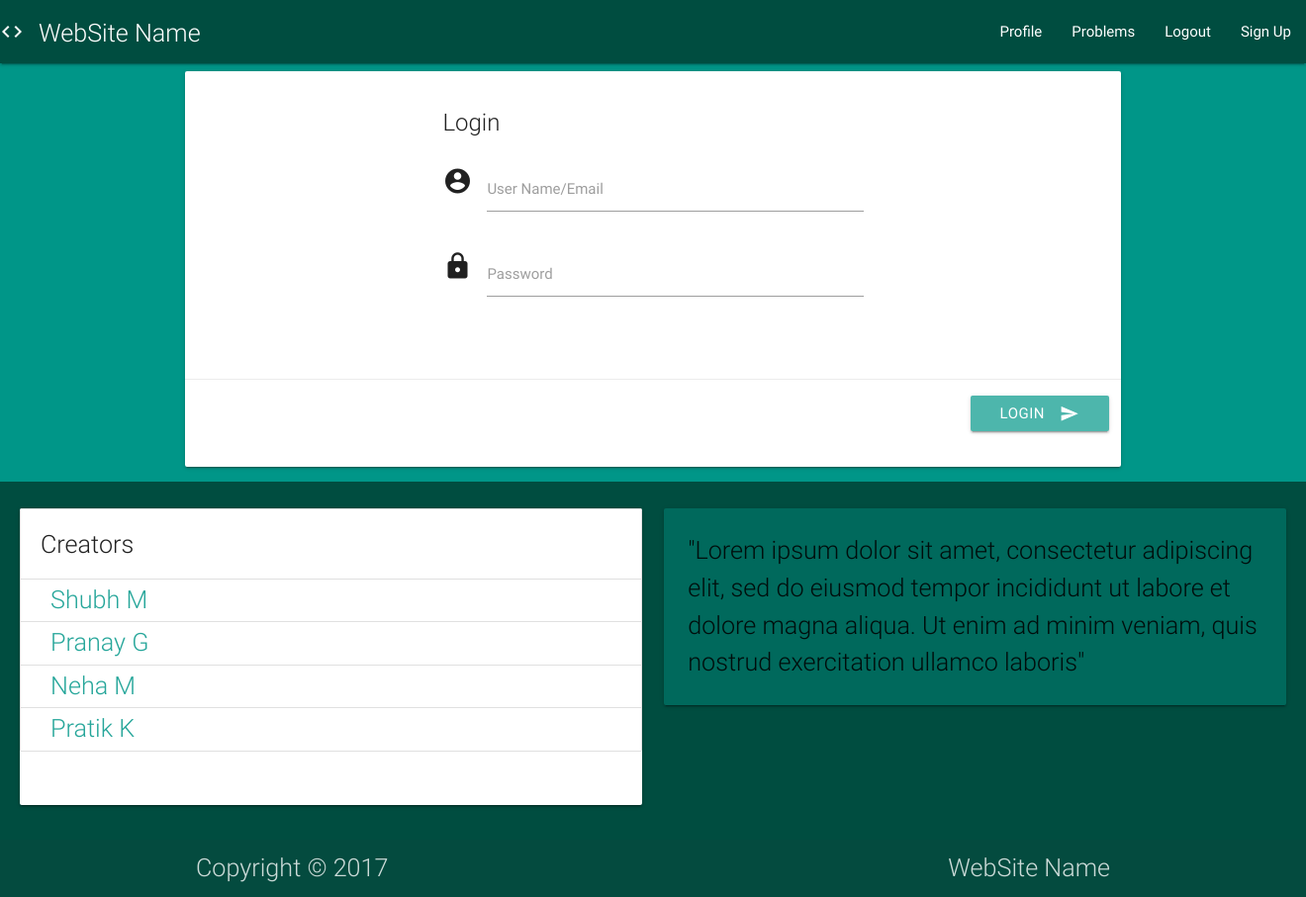
After one commit to Pk13055/effective-giggle, a Python web app: template Templates/loginpage.html in a window 1320 px wide. The commit adds this page. Shown: the whole page at 99% size. Run offline with Jinja, Linux system fonts and the light colour scheme; the template is opened without the code that fills it, so the values that code supplies are empty; some libraries are stand-ins or nearby versions.

Commit message:
Pages edited. Completed

```diff
--- /dev/null
+++ b/Templates/loginpage.html
@@ -0,0 +1,104 @@
+<!DOCTYPE html>
+<html>
+<head>
+	<title> Login </title>
+	<meta charset="utf-8">
+	<link href="../materialize/css/materialize.min.css" type="text/css" rel="stylesheet">
+	<script src="https://ajax.googleapis.com/ajax/libs/jquery/3.1.0/jquery.min.js"></script>
+	<script src="../materialize/js/materialize.min.js"></script>
+	<link href="https://fonts.googleapis.com/icon?family=Material+Icons" rel="stylesheet">
+	<style>
+	  body {
+	    display: flex;
+	    min-height: 100vh;
+	    flex-direction: column;
+	  }
+
+	  main {
+	    flex: 1 0 auto;
+	  }
+	</style>
+</head>
+<body class="teal">
+	<header>
+		<nav class="teal darken-4">
+	    	<div class="nav-wrapper">
+	      		<a href="#!" class="brand-logo"><i class="material-icons">code</i><span class="flow-text">WebSite Name</span></a>
+	      		<a href="#" data-activates="mobile-display" class="button-collapse"><i class="material-icons">menu</i></a>
+	      		<ul class="right hide-on-med-and-down">
+			        <li> <a href="#">Profile</a>  </li>
+			        <li> <a href="#">Problems</a>  </li>
+			        <li> <a href="#">Logout</a>  </li>
+			        <li> <a href="#">Sign Up</a>  </li>
+	      		</ul>
+		    	<ul class="side-nav" id="mobile-display">
+			        <li> <a href="#">Profile</a>  </li>
+			        <li> <a href="#">Problems</a>  </li>
+			        <li> <a href="#">Logout</a>  </li>
+			        <li> <a href="#">Sign Up</a>  </li>
+		      	</ul>
+	    	</div>
+		</nav>
+	</header>
+	<main>
+		<div class="container">
+			<div class="row card medium">
+				<form class="col s12 m6 offset-m3">
+					<div class="card-content">
+					<div class="row">
+					<h5 class=" card-title flow-text"> Login </h5>
+					</div>
+					<div class="row input-field">
+						<i class="material-icons prefix">account_circle</i>
+						<input id="icon_prefix" type="text" class="validate">
+						<label for="icon_prefix">User Name/Email</label>
+					</div>
+					<div class="row input-field">
+						<i class="material-icons prefix">https</i>
+						<input id="https" type="password" class="validate">
+						<label for="https">Password</label>
+					</div>
+					</div>
+					<div class="card-action">
+					<div class ="row">
+						<div class="right">
+							<button class="btn waves-effect waves-dark teal lighten-2" type="submit" name="action">Login
+								<i class="material-icons right">send</i>
+							</button>
+						</div>
+					</div>
+					</div>
+				</form>
+			</div>
+		</div>
+	</main>
+	<footer class="page-footer teal darken-4">
+			<div class="container" style="width:100%">
+				<div class="row">
+					<div class="col s12 m6">
+						<div class="card small">
+							  <div class="collection with-header">
+	        					<div class="collection-header active"><h5 class="flow-text">Creators</h5></div>
+						        <a class="collection-item flow-text">Shubh M</a>
+						        <a class="collection-item flow-text">Pranay G</a>
+						        <a class="collection-item flow-text">Neha M</a>
+						        <a class="collection-item flow-text">Pratik K</a>
+	      					</div>
+						</div>
+					</div>
+					<div class="col s12 m6">
+						<div class="card-panel teal darken-3">
+							<span class="flow-text"> "Lorem ipsum dolor sit amet, consectetur adipiscing elit, sed do eiusmod tempor incididunt ut labore et dolore magna aliqua. Ut enim ad minim veniam, quis nostrud exercitation ullamco laboris"</span>
+						</div>
+					</div>
+				</div>
+			</div>
+			<div class="footer-copyright">
+				<div class="container">
+					<span class="left flow-text"> Copyright &copy; 2017</span>
+					<span class="right flow-text">WebSite Name </span>
+				</div>
+			</div>
+	</footer>
+</body>
+</html>
--- a/Templates/navbar.html
+++ b/Templates/navbar.html
@@ -11,7 +11,7 @@
 	<header>
 		<nav class="teal darken-4">
 	    	<div class="nav-wrapper">
-	      		<a href="#!" class="brand-logo"><span class="flow-text">WebSite Name</span></a>
+	      		<a href="#!" class="brand-logo"><i class="material-icons">code</i><span class="flow-text">WebSite Name</span></a>
 	      		<a href="#" data-activates="mobile-display" class="button-collapse"><i class="material-icons">menu</i></a>
 	      		<ul class="right hide-on-med-and-down">
 			        <li> <a href="#">Profile</a>  </li>
--- a/Templates/problems.html
+++ b/Templates/problems.html
@@ -3,9 +3,9 @@
 <head>
 	<meta charset="utf-8">
 	<title> Problem </title>
-	<link href="materialize/css/materialize.min.css" type="text/css" rel="stylesheet">
+	<link href="../materialize/css/materialize.min.css" type="text/css" rel="stylesheet">
 	<script src="https://ajax.googleapis.com/ajax/libs/jquery/3.1.0/jquery.min.js"></script>
-	<script src="materialize/js/materialize.min.js"></script>
+	<script src="../materialize/js/materialize.min.js"></script>
 	<link href="https://fonts.googleapis.com/icon?family=Material+Icons" rel="stylesheet">
 	<style>
 	  body {
@@ -23,7 +23,7 @@
 	<header>
 		<nav class="teal darken-4">
 	    	<div class="nav-wrapper">
-	      		<a href="#!" class="brand-logo"><span class="flow-text">WebSite Name</span></a>
+	      		<a href="#!" class="brand-logo"><i class="material-icons">code</i><span class="flow-text">WebSite Name</span></a>
 	      		<a href="#" data-activates="mobile-display" class="button-collapse"><i class="material-icons">menu</i></a>
 	      		<ul class="right hide-on-med-and-down">
 			        <li> <a href="#">Profile</a>  </li>
```
Also changed, not shown: Templates/registration.html (added, +117 -0 lines), loginpage.html (deleted, +0 -43 lines), registration.html (deleted, +0 -68 lines), README.md.
